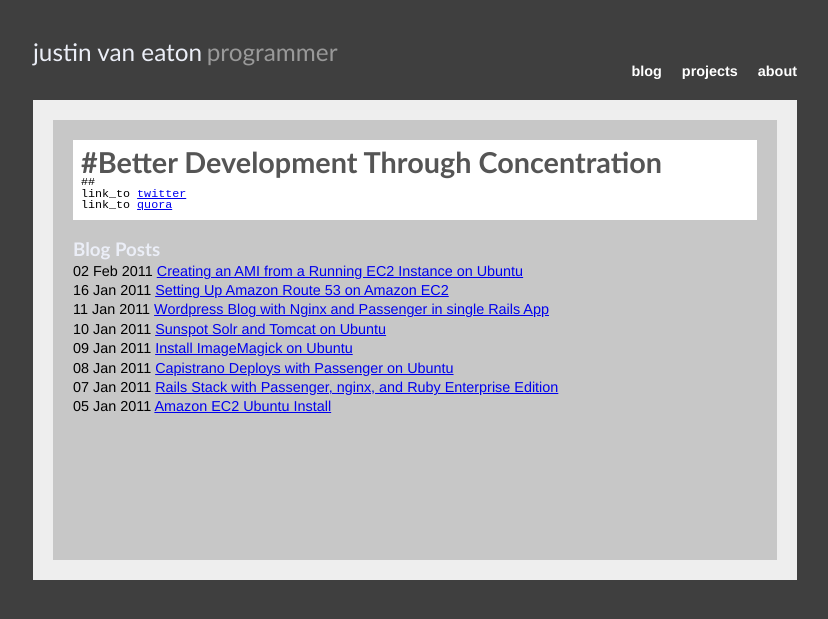
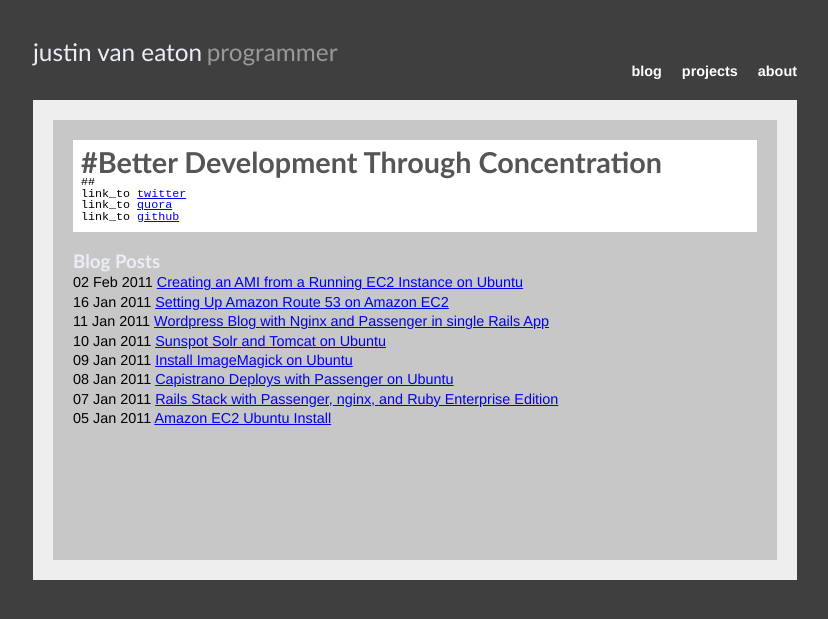
Before and after one commit to jstin/jstin.github.com, a Jekyll site: the page built from index.html, in a window 1280 px wide. Shown: the top 619 px of the page, without its empty margins (225-1053 px from the left). Built offline with Jekyll 4.4.1, drawn with Linux system fonts in a browser that asks for light colours; Markdown is read by kramdown in place of the engine named in the settings.

```diff
--- a/about.html
+++ b/about.html
@@ -7,7 +7,7 @@ title: Justin Van Eaton `Better Development Through Concentration`
   <img src="/images/image.jpg"/>
 </div>
 
-Hi! I'm Justin. I like to make cool software. Since before Y2K, I've been making software, ok? I've worked for <a href="http://reframeit.com">some</a> <a href="http://labelo.us">cool</a> <a href="http://ebookling.com">websites</a>. But that doesn't mean I don't <a href="http://reframeit.com">like</a> <a href="http://itunes.apple.com/us/app/california-speed/id383064811?mt=8">cool</a> <a href="http://stinware.com/epiphany/home.html">making</a> <a href="http://thejukeboxnation.com/notesketch/">other</a> <a href="http://special-fusion.com/">software</a>.
+Hi! I'm Justin. I like to make cool software. Since before Y2K, I've been making software, ok? I've worked for <a href="http://reframeit.com">some</a> <a href="http://yodl.fm">cool</a> <a href="http://ebookling.com">websites</a>. But that doesn't mean I don't <a href="http://reframeit.com">like</a> <a href="http://itunes.apple.com/us/app/california-speed/id383064811?mt=8">cool</a> <a href="http://stinware.com/epiphany/home.html">making</a> <a href="http://itunes.apple.com/us/app/notesketch/id364610042?mt=8">other</a> <a href="http://special-fusion.com/">software</a>.
 <br/>
 <br/>
 I like to work on cool stuff, so let me know if you wanna work together!
--- a/index.html
+++ b/index.html
@@ -7,7 +7,8 @@ title: Justin Van Eaton `Better Development Through Concentration`
   <h1>#Better Development Through Concentration</h1>
   ## <br/>
   link_to <a href="http://twitter.com/jstin/">twitter</a> <br/>
-  link_to <a href="http://www.quora.com/Justin-Van-Eaton">quora</a>
+  link_to <a href="http://www.quora.com/Justin-Van-Eaton">quora</a> <br/>
+link_to <a href="http://www.github.com/jstin">github</a>
 </div>
 
 <h1>Blog Posts</h1>
--- a/projects.html
+++ b/projects.html
@@ -4,7 +4,9 @@ title: Justin Van Eaton `Better Development Through Concentration`
 ---
 
 <center>
+<a href="http://yodl.fm">Yodl.fm</a><br/>
 <a href="http://stinware.com"><img src="/images/stinware-logo.jpg" style="max-width:300px;margin-bottom:10px" /></a><br/>
 <a href="http://special-fusion.com"><img src="/images/sf-logo.png" style="max-width:300px;margin-bottom:10px" /></a><br/>
-<a href="http://thejukeboxnation.com/notesketch/"><img src="/images/note-logo.jpg" style="max-width:300px;margin-bottom:10px" /></a><br/>
+<a href="http://ebookling.com"><img src="/images/ebookling.png" style="max-width:300px;margin-bottom:10px" /></a><br/>
+<a href="https://github.com/jstin/Tosmiss">The Open Source Mobile Image Sharing Service</a><br/>
 </center>
```
Also changed, not shown: images/ebookling.png (added).
